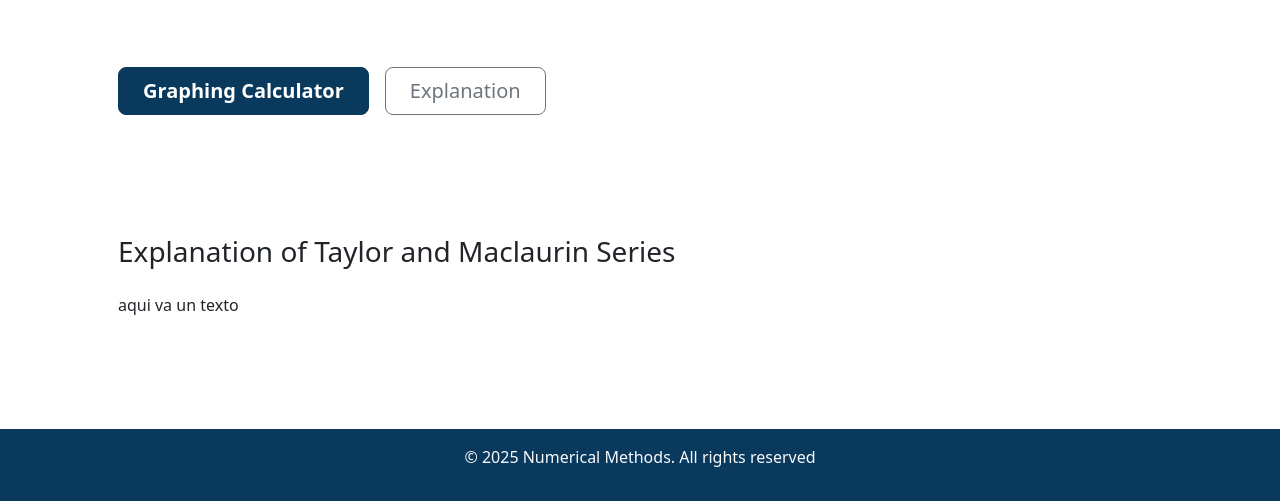
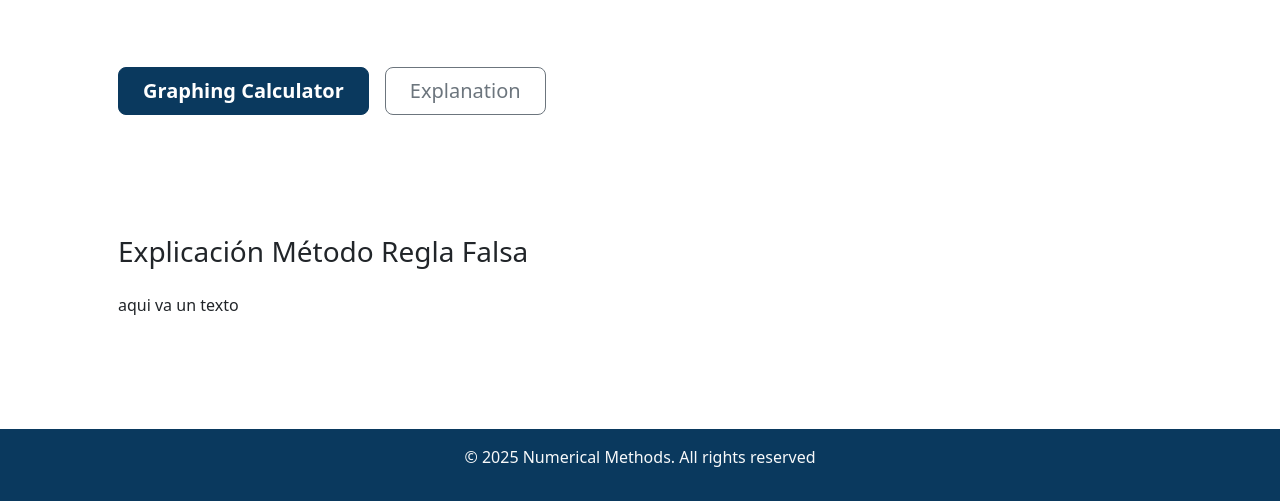
Before and after one commit to ErikaAX08/Numerical_Methods, a Django app: page /regula-falsi/ in a window 1280 px wide. Shown: the part 484-985 px from the top of the page. Run offline with Django 5.2, Linux system fonts and the light colour scheme; some libraries are stand-ins or nearby versions.

Commit message:
Cambio subtitulo regula falsi

```diff
--- a/main/webapp/templates/regula-falsi.html
+++ b/main/webapp/templates/regula-falsi.html
@@ -119,7 +119,7 @@
         </div>
         <!-- Hidden extensive explanation section -->
         <div id="explanation" class="mt-4 rounded-3">
-            <h3 class="pb-3">{% translate "Explanation of Taylor and Maclaurin Series" %}</h3>
+            <h3 class="pb-3">{% translate "Explicación Método Regla Falsa" %}</h3>
             <p>
                 aqui va un texto
             </p>
```
